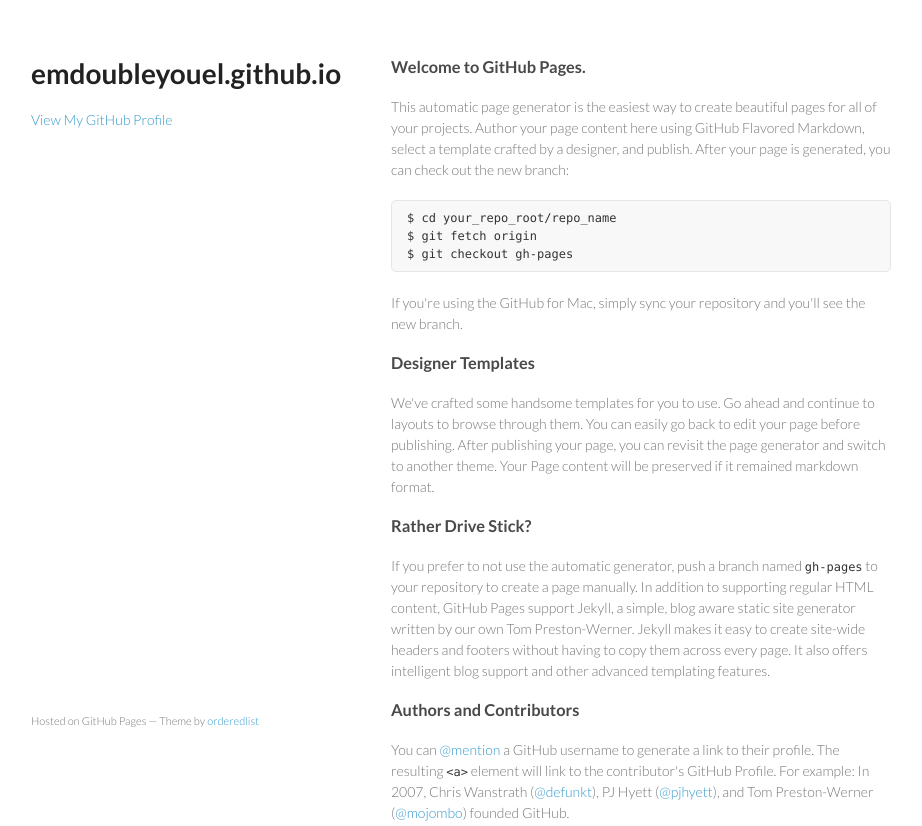
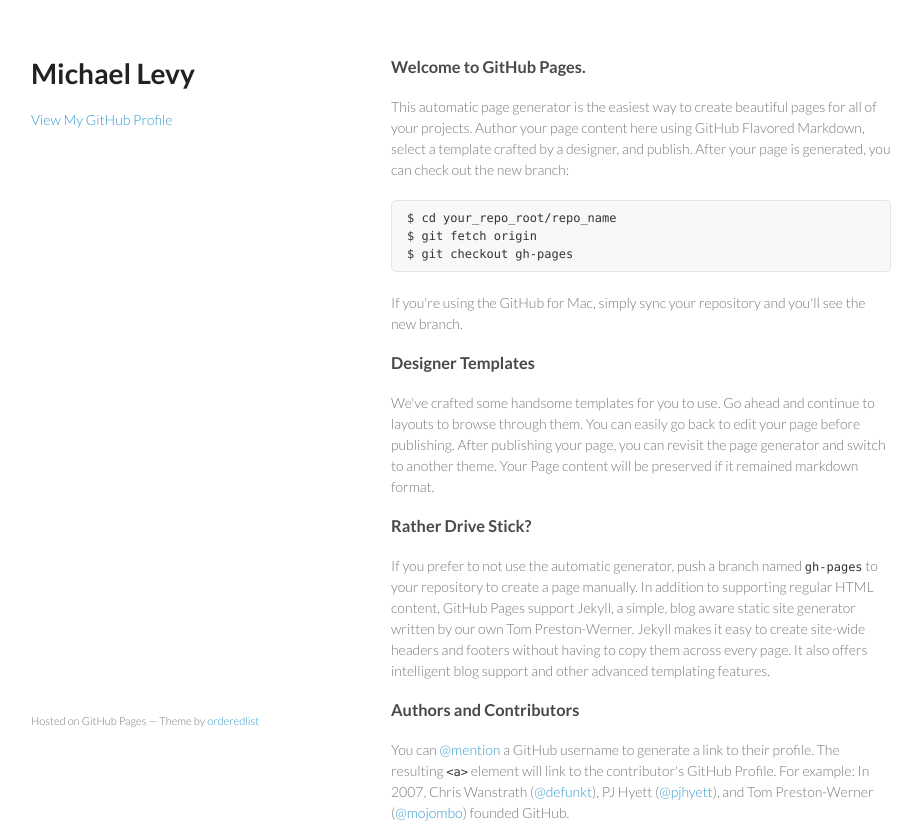
Before and after one commit to emdoubleyouel/emdoubleyouel.github.io, a plain HTML site: page index.html in a window 1280 px wide. Shown: the top 826 px of the page, without its empty margins (179-1101 px from the left). Drawn offline with Linux system fonts and the light colour scheme.

Commit message:
updated title

```diff
--- a/index.html
+++ b/index.html
@@ -15,7 +15,7 @@
   <body>
     <div class="wrapper">
       <header>
-        <h1>emdoubleyouel.github.io</h1>
+        <h1>Michael Levy</h1>
         <p></p>
 
 
```
